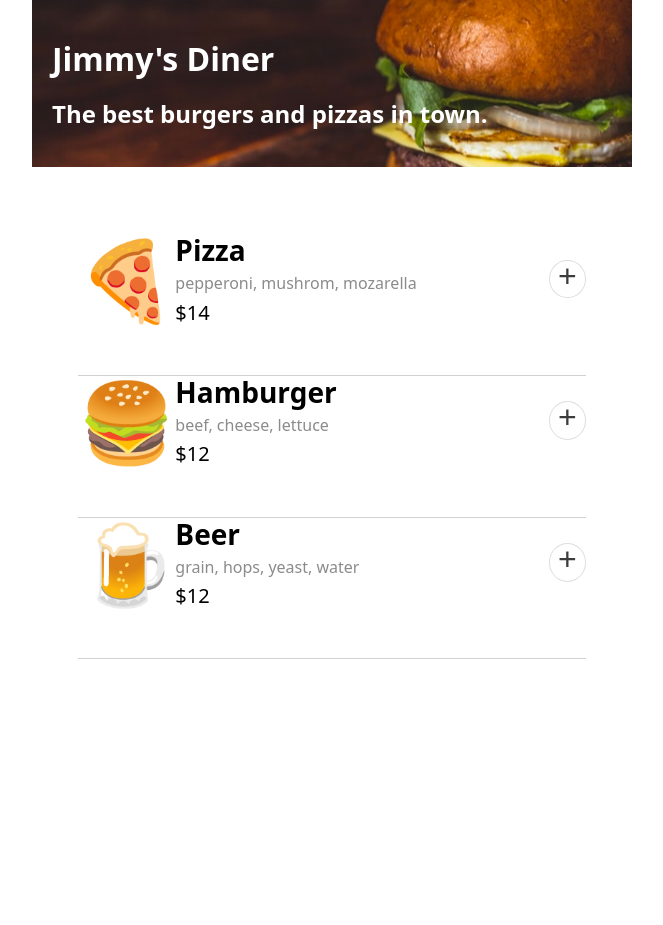
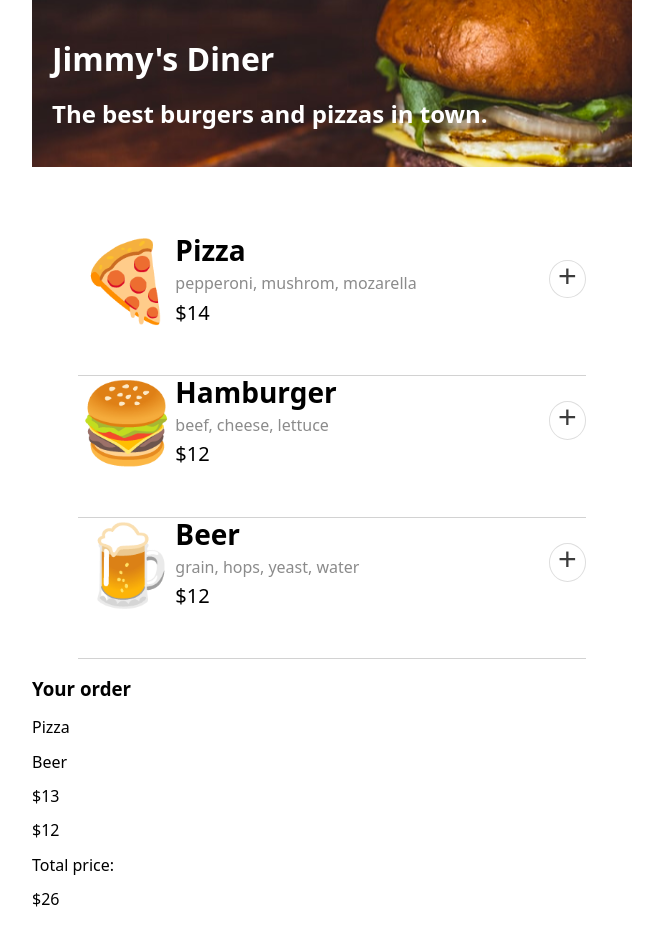
Before and after one commit to frnpcc/ordering-app, a website built with Vite: page index.html in a window 1280 px wide. Shown: the whole page, without its empty margins (308-971 px from the left). Before the commit the page ends 800 px from the top, so only its background shows below. Built offline with nearby package versions, Linux system fonts and the light colour scheme; a web font is replaced by a local one.

Commit message:
add order details section

```diff
--- a/index.html
+++ b/index.html
@@ -6,11 +6,30 @@
     </head>
     <body>
       <header>
-        <h1>Jimmy's Diner</h1>
-        <h2>The best burgers and pizzas in town.</h2>
+        <div class="container">
+          <h1>Jimmy's Diner</h1>
+          <h2>The best burgers and pizzas in town.</h2>
+        </div>
       </header>
       <main>
-        <section class="items-container" id="items-container"></section>
+        <section class="container" id="items-container"></section>
+        <section class="container">
+          <h3>Your order</h3>
+          <div class="order-info">
+            <div class="order-items-names">
+              <p>Pizza</p>
+              <p>Beer</p>
+            </div>
+            <div class="order-items-prices">
+              <p>$13</p>
+              <p>$12</p>
+          </div>
+          </div>
+          <div class="order-total">
+            <p>Total price:</p>
+            <p>$26</p>
+          </div>
+        </section>
       </main>
 	    <script src="index.js" type="module"></script>
     </body>
```
